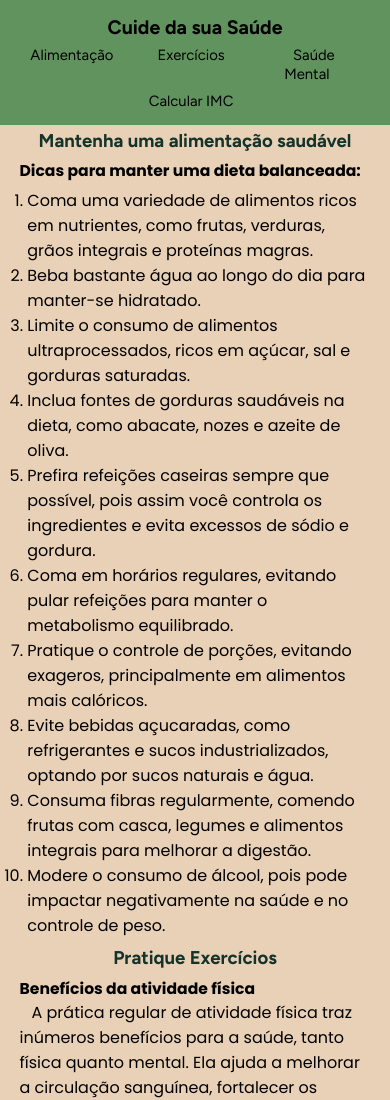
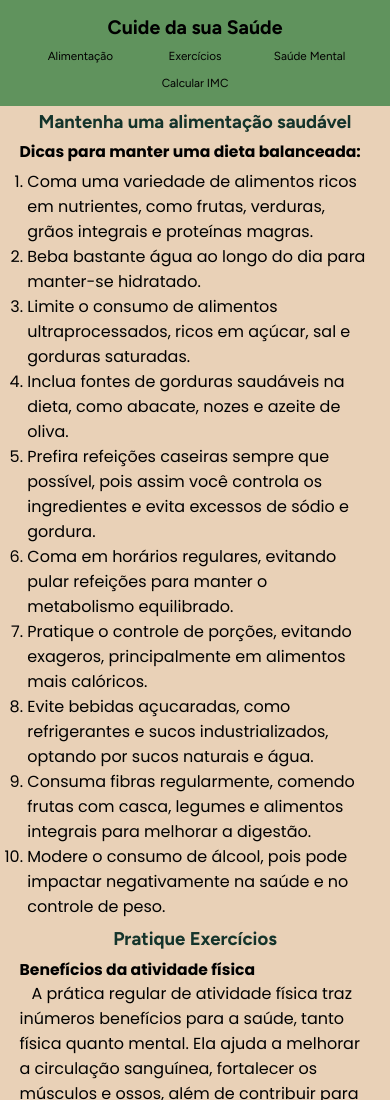
Before and after one commit to erickmjr/Site-BemEstar, a plain HTML site: page index.html in a window 390 px wide. Shown: the top 1100 px of the page. Drawn offline with Linux system fonts and the light colour scheme.

Commit message:
Atualizar o main.css

```diff
--- a/main.css
+++ b/main.css
@@ -53,8 +53,6 @@ header ul {
 
 header li{
     flex: 1 1 48%;
-    display: inline;
-    margin-right: 2vw;
 }
 
 header li a{
@@ -191,7 +189,7 @@ footer a{
     }
 
     header li a{
-        font-size: 3.8vw;
+        font-size: 3vw;
     }
 
     .sectionH1{
```
